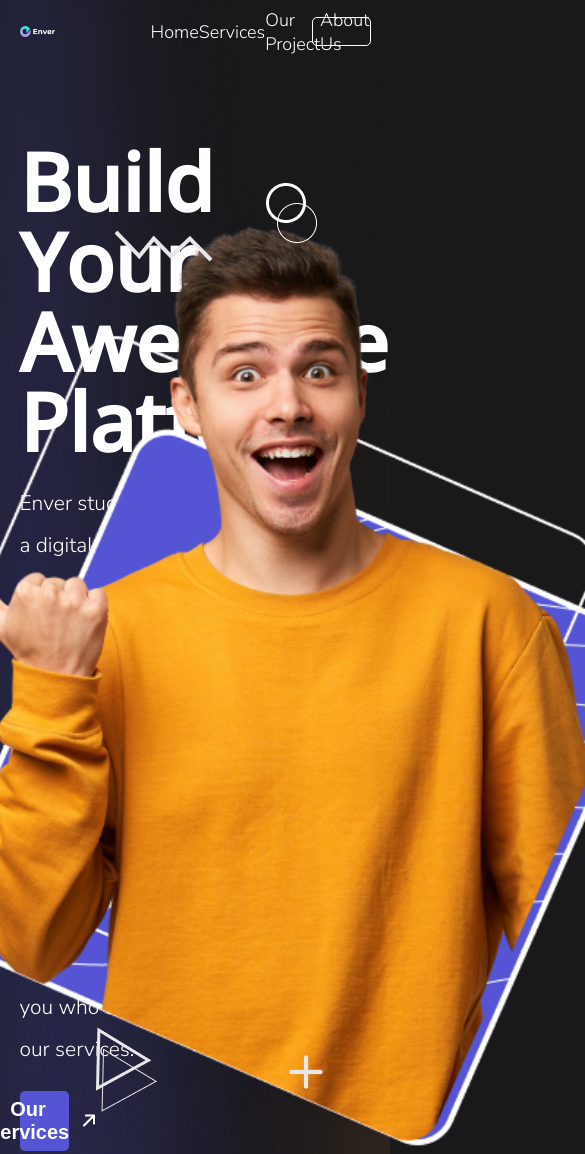
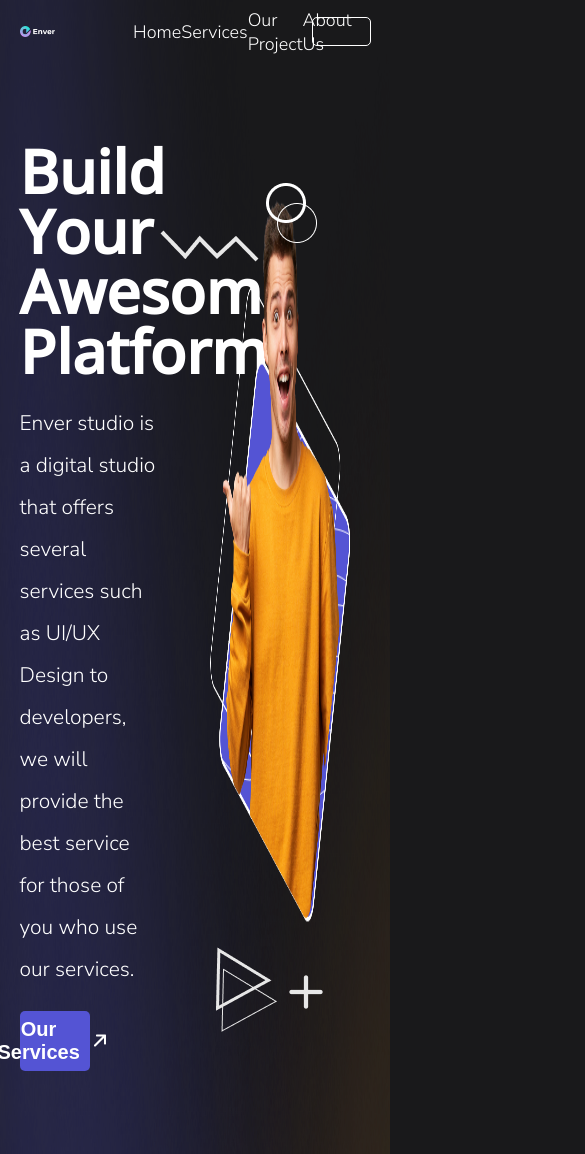
Before and after one commit to Alex-prog814/EnverProject, a plain HTML site: page index.html in a window 390 px wide. Shown: the top 1154 px of the page, 585 px wide, since content can reach past the window. Drawn offline with nearby package versions, Linux system fonts and the light colour scheme.

Commit message:
Added adaptive styles

```diff
--- /dev/null
+++ b/css/adaptive_styles.css
@@ -0,0 +1,62 @@
+@media all and (max-width: 1200px) {
+    .header__btn {
+        width: 40%;
+    }
+}
+
+@media all and (max-width: 1150px) {
+    .header__title_left {
+        font-size: 60px;
+    }
+
+    .portfolio__item {
+        width: 30%;
+    }
+
+    .portfolio__item>img {
+        width: 100%;
+    }
+
+    .info-block__title {
+        font-size: 50px;
+    }
+
+    .navbar__list, .footer__list {
+        width: 40%;
+    }
+
+    .header__block_right {
+        width: 60%;
+    }
+
+    .header__img {
+        width: 100%;
+        height: 90%;
+    }
+
+    .header__btn {
+        width: 45%;
+    }
+
+    #vector_1 {
+        left: -35px;
+    }
+
+    #vector_3 {
+        left: -10px;
+    }
+}
+
+@media all and (max-width: 1000px) {
+    .header__block_right {
+        width: 50%;
+    }
+
+    .header__img {
+        height: 85%;
+    }
+
+    .header__btn {
+        width: 50%;
+    }
+}
--- a/index.html
+++ b/index.html
@@ -9,6 +9,7 @@
     <link rel="preconnect" href="https://fonts.gstatic.com" crossorigin>
     <link href="https://fonts.googleapis.com/css2?family=Nunito+Sans:wght@300&family=Open+Sans:wght@500&display=swap" rel="stylesheet">
     <link rel="stylesheet" href="./css/style.css">
+    <link rel="stylesheet" href="./css/adaptive_styles.css">
 </head>
 <body>
 
```
